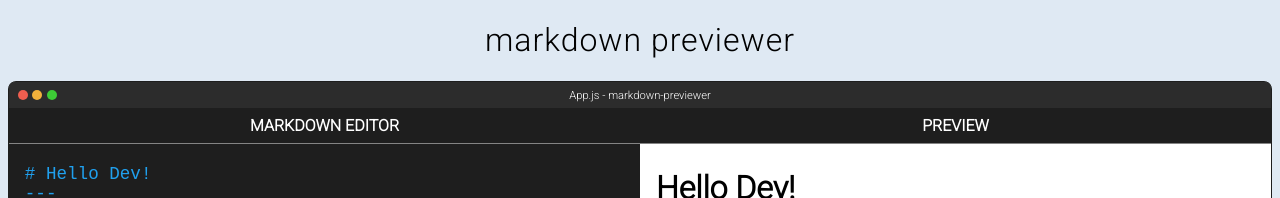
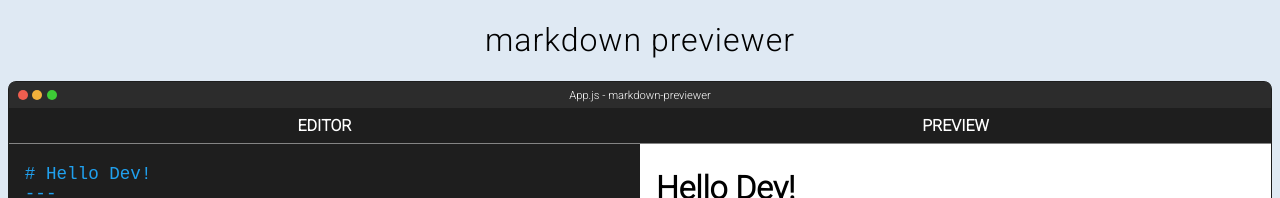
Before and after one commit to toowee-le/markdown-previewer, a React (Create React App) app: page / in a window 1280 px wide. Shown: the top 198 px of the page. Built offline with nearby package versions, Linux system fonts and the light colour scheme.

Commit message:
update subheading

```diff
--- a/src/components/Editor.js
+++ b/src/components/Editor.js
@@ -3,7 +3,7 @@ import React from "react";
 export default function Editor(props) {
   return (
     <React.Fragment>
-      <h2 className="subheading">Markdown Editor</h2>
+      <h2 className="subheading">Editor</h2>
       <div className="markdown-input">
         <textarea
         style={textareaStyle}
```
